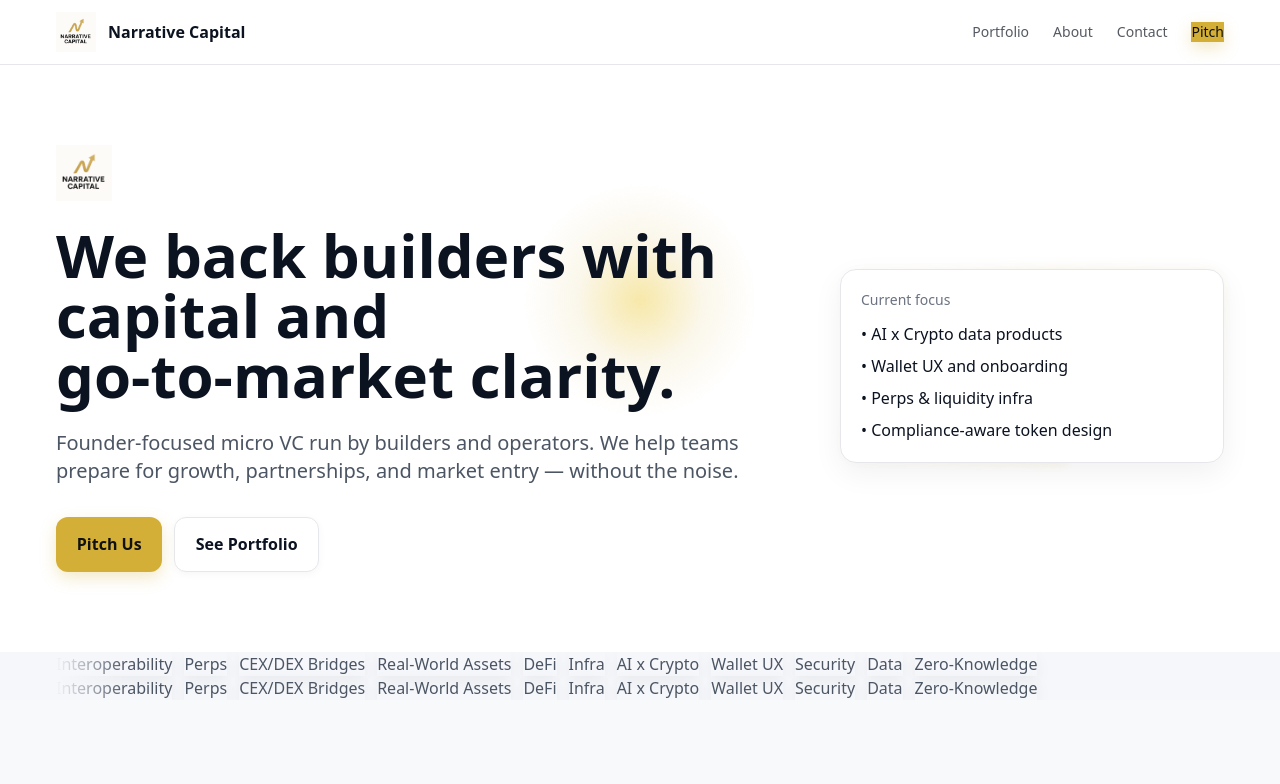
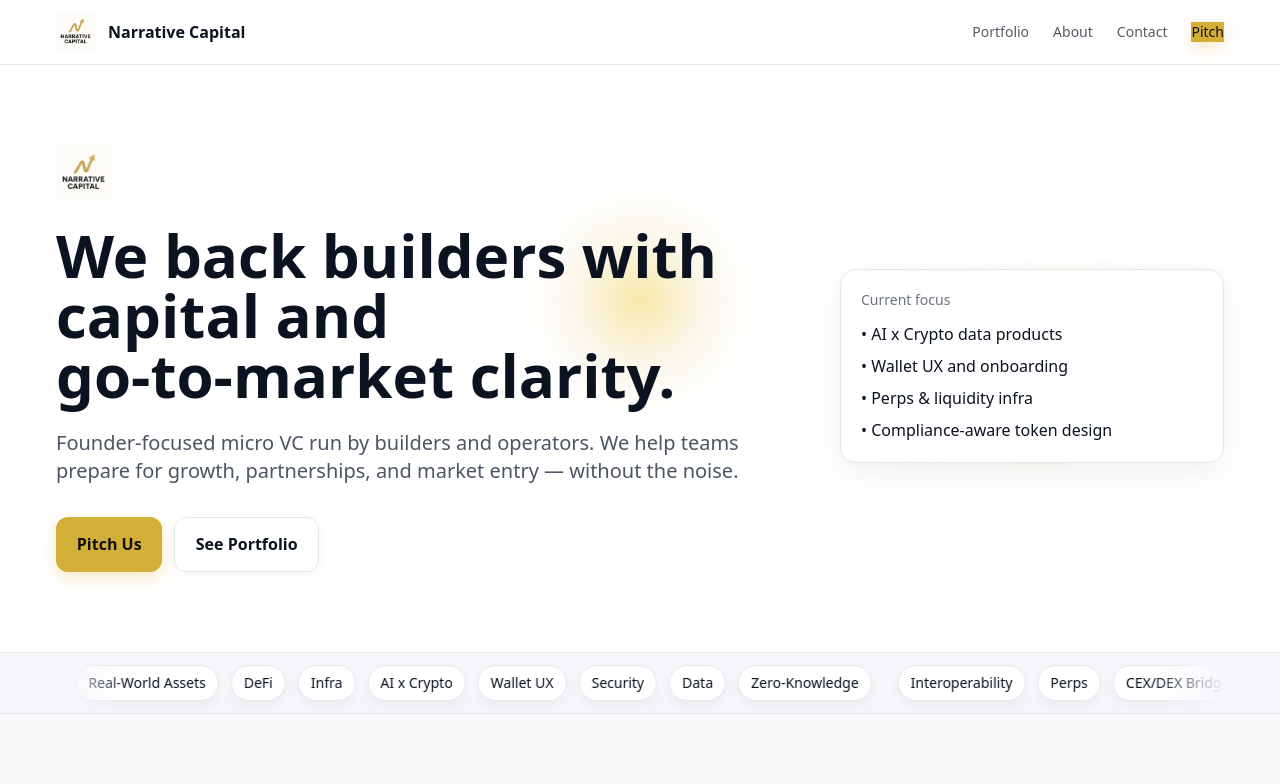
Before and after one commit to szrach/narrative-capital-site., a Next.js app: page / in a window 1280 px wide. Shown: the top 784 px of the page. Built offline with nearby package versions, Linux system fonts and the light colour scheme.

Commit message:
Update globals.css

```diff
--- a/app/globals.css
+++ b/app/globals.css
@@ -92,12 +92,42 @@ html, body{
   color:#111; box-shadow:0 6px 16px rgba(212,175,55,.25);
 }
 
-/* marquee polish */
-.marquee-wrap{ background:#F6F7FB; }        /* a hair darker */
-.marquee-track{ animation:marquee 18s linear infinite; }
-.marquee-chip{ box-shadow:0 6px 16px rgba(0,0,0,.05); }
-/* fade the marquee edges so chips don't hard‑cut */
+/* ——— Marquee ——— */
+.marquee-wrap{
+  overflow:hidden;
+  background:#F6F7FB;
+  border-top:1px solid #E5E7EB;
+  border-bottom:1px solid #E5E7EB;
+}
+
+/* fade the edges so chips don’t hard‑cut in/out */
 .marquee-clip{
   -webkit-mask-image: linear-gradient(90deg, transparent, #000 6%, #000 94%, transparent);
           mask-image: linear-gradient(90deg, transparent, #000 6%, #000 94%, transparent);
 }
+
+.marquee-track{
+  display:inline-flex;           /* keep everything on ONE line */
+  gap:14px;
+  padding:12px 0;
+  width:max-content;
+  white-space:nowrap;
+  will-change: transform;
+  animation: marquee 20s linear infinite;
+}
+
+.marquee-chip{
+  padding:.4rem .75rem;
+  border:1px solid #E5E7EB;
+  border-radius:999px;
+  background:#fff;
+  color:#0B1220;
+  font-size:.875rem;
+  box-shadow:0 6px 16px rgba(0,0,0,.05);
+}
+
+/* loop one full “track width” */
+@keyframes marquee{
+  from{ transform: translateX(0); }
+  to{   transform: translateX(-50%); }
+}
```
